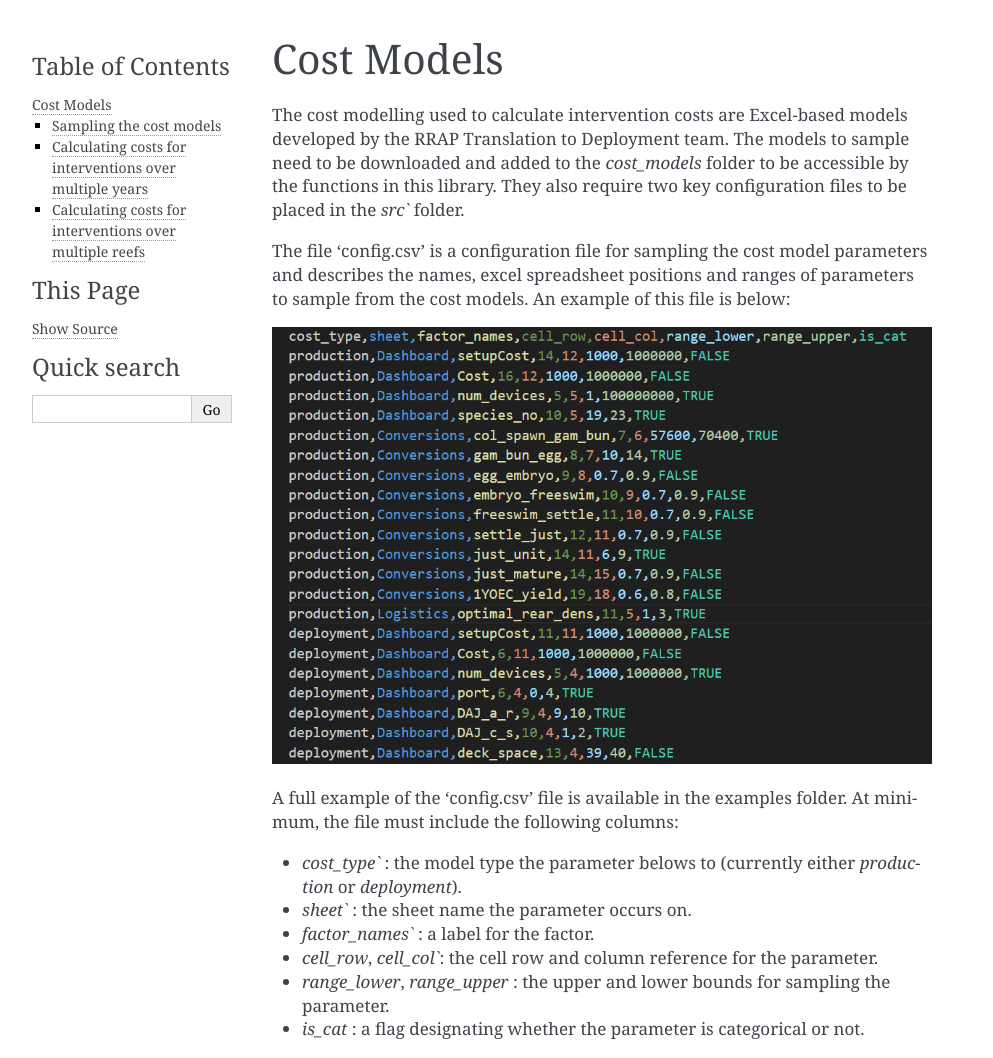
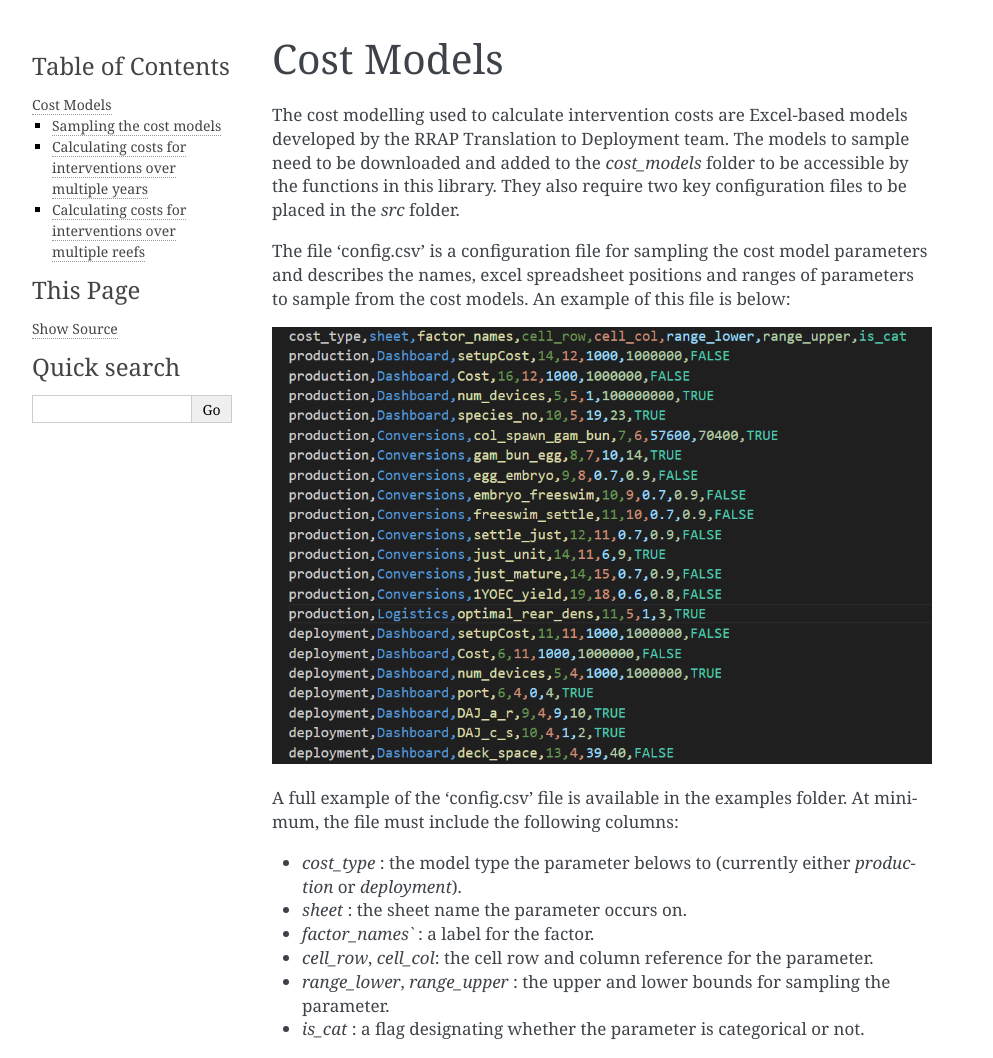
Before and after one commit to open-AIMS/cost-eco-model-linker, a Sphinx documentation site: the page built from docs/source/cost_models.rst, in a window 1280 px wide. Shown: the top 1058 px of the page, without its empty margins (148-1141 px from the left). Built offline with Sphinx 7.4.7, drawn with Linux system fonts in a browser that asks for light colours.

Commit message:
Formatting

```diff
--- a/docs/source/cost_models.rst
+++ b/docs/source/cost_models.rst
@@ -3,7 +3,7 @@ Cost Models
 
 The cost modelling used to calculate intervention costs are Excel-based models developed by the RRAP Translation to
 Deployment team. The models to sample need to be downloaded and added to the `cost_models` folder to be accessible by
-the functions in this library. They also require two key configuration files to be placed in the `src`` folder.
+the functions in this library. They also require two key configuration files to be placed in the `src` folder.
 
 The file 'config.csv' is a configuration file for sampling the cost model parameters and describes the
 names, excel spreadsheet positions and ranges of parameters to sample from the cost models. An example of
@@ -15,10 +15,10 @@ this file is below:
 A full example of the 'config.csv' file is available in the examples folder. At minimum,
 the file must include the following columns:
 
-* `cost_type`` : the model type the parameter belows to (currently either `production` or `deployment`).
-* `sheet`` : the sheet name the parameter occurs on.
+* `cost_type` : the model type the parameter belows to (currently either `production` or `deployment`).
+* `sheet` : the sheet name the parameter occurs on.
 * `factor_names`` : a label for the factor.
-* `cell_row`, `cell_col``: the cell row and column reference for the parameter.
+* `cell_row`, `cell_col`: the cell row and column reference for the parameter.
 * `range_lower`, `range_upper` : the upper and lower bounds for sampling the parameter.
 * `is_cat` : a flag designating whether the parameter is categorical or not.
 
```
Also changed, not shown: 1 other file.
